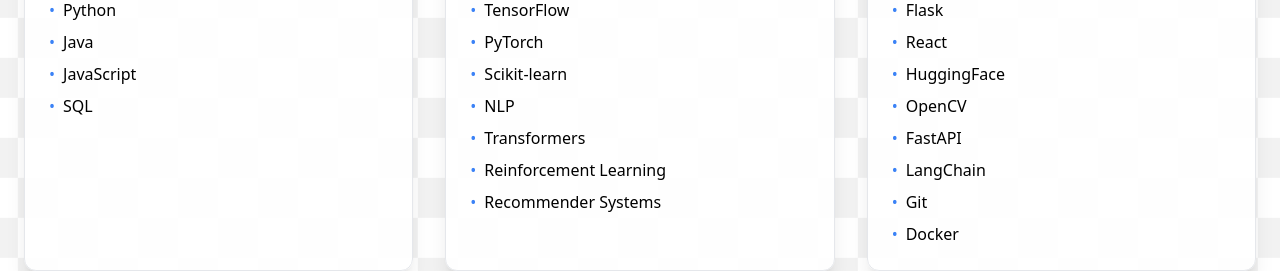
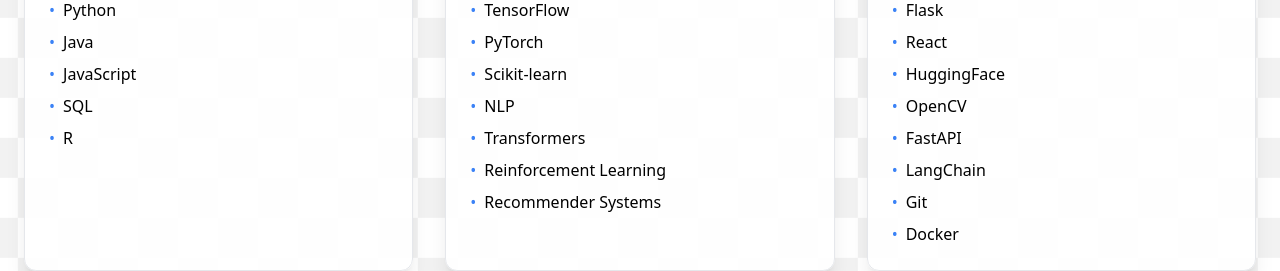
Before and after one commit to aBugudi-dev/AbhinavaSaiBugudiPortfolio, a Next.js app: page / in a window 1280 px wide. Shown: the part 2680-2951 px from the top of the page. Built offline with nearby package versions, Linux system fonts and the light colour scheme.

Commit message:
updated links resume

```diff
--- a/app/page.tsx
+++ b/app/page.tsx
@@ -253,13 +253,13 @@
               name: "VolvoxForex.online – AI-Powered Currency Forecasting Platform",
               role: "Founder & Full Stack Developer",
               desc: "Developed a deep learning model using LSTM to predict forex movements based on real-time economic indicators and past trends. Incorporated news sentiment using VADER, and used feature engineering to align lagged macro variables with target currencies. Built the full-stack platform using Flask (backend) and React (frontend), and deployed forecasts and volatility charts live. Used previous trading simulations and forex strategy insights to guide feature selection and model tuning.",
-              link: "https://github.com/AbhinavBugudi69/VolvoxForex.online",
+              link: "https://github.com/aBugudi-dev/VolvoxForex.online",
             },
             {
               name: "Maze Taxi Pathfinder – Q-Learning Robotics Project",
               role: "Academic Project",
               desc: "Trained a Q-learning agent to find optimal routes in a dynamic maze, simulating a smart taxi&apos;s navigation system. Designed reward matrices, implemented epsilon-greedy exploration, and visualized policies with heatmaps. Project reinforced my understanding of reinforcement learning in physical pathfinding scenarios.",
-              link: "https://github.com/AbhinavBugudi69/Taxi-robot-Machine-learning-path-finding",
+              link: "https://github.com/aBugudi-dev/Taxi-robot-Machine-learning-path-finding",
             },
             {
               name: "BuzNear – AI Intern for India-Based E-commerce Platform",
@@ -271,7 +271,7 @@
               name: "Voxscribe – Handwriting Recognition Note-Taking App",
               role: "Final Year Project",
               desc: "Built a CRNN-CTC model to transcribe handwritten notes using the EMNIST dataset. Integrated into an Android app using a live TFLite-powered API. Supported live letter-by-letter recognition and formatting tools. Focused on speed, reliability, and accessibility for students and professionals alike.",
-              link: "https://github.com/AbhinavBugudi69/Voxscribe",
+              link: "https://github.com/aBugudi-dev/Voxscribe",
             },
           ].map((project, index) => (
             <motion.div
@@ -318,7 +318,7 @@
           viewport={{ once: true, amount: 0.2 }}
         >
           {[
-            { category: "Languages", items: ["Python", "Java", "JavaScript", "SQL"] },
+            { category: "Languages", items: ["Python", "Java", "JavaScript", "SQL", "R"] },
             { category: "ML/AI", items: ["TensorFlow", "PyTorch", "Scikit-learn", "NLP", "Transformers", "Reinforcement Learning", "Recommender Systems"] },
             { category: "Tools & Frameworks", items: ["Flask", "React", "HuggingFace", "OpenCV", "FastAPI", "LangChain", "Git", "Docker"] },
             { category: "Cloud", items: ["Azure AI", "Render", "BigQuery"] },
```
Also changed, not shown: 1 other file (tests, documents, lock files or other folders).
